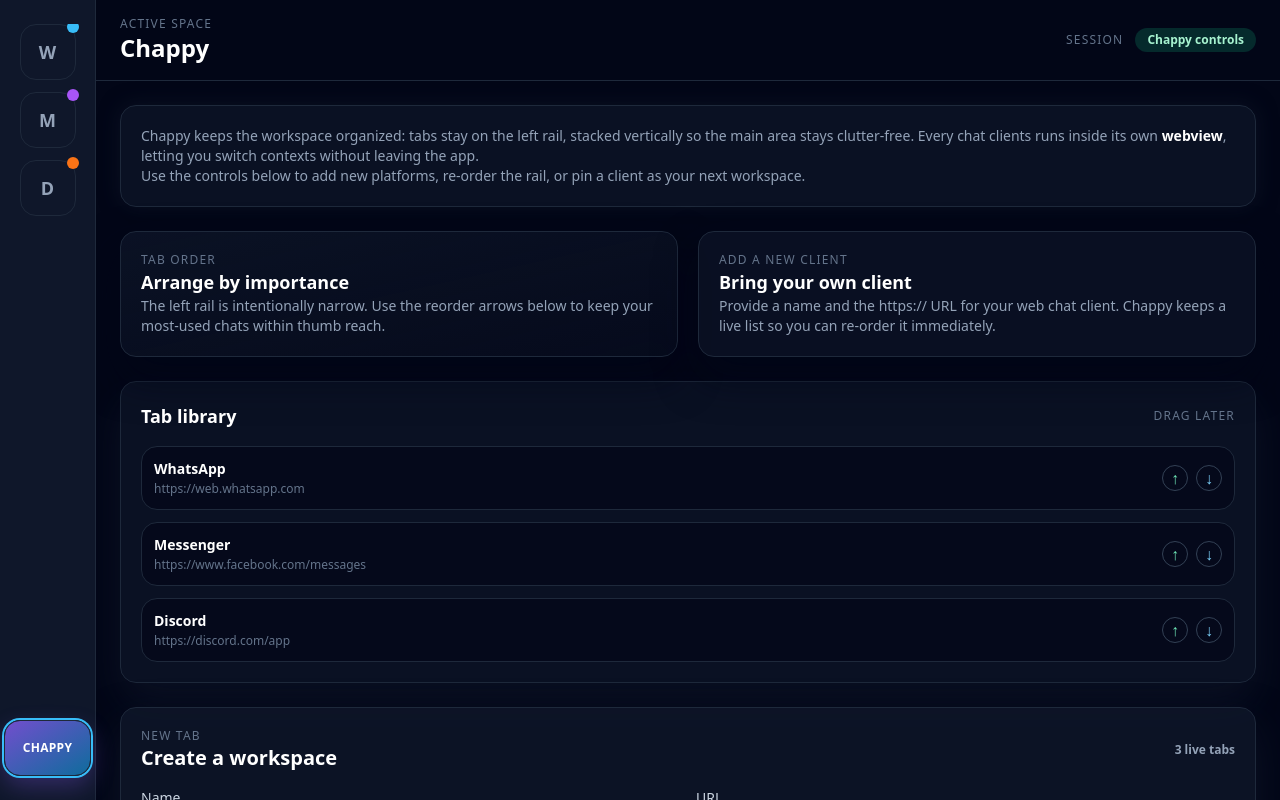
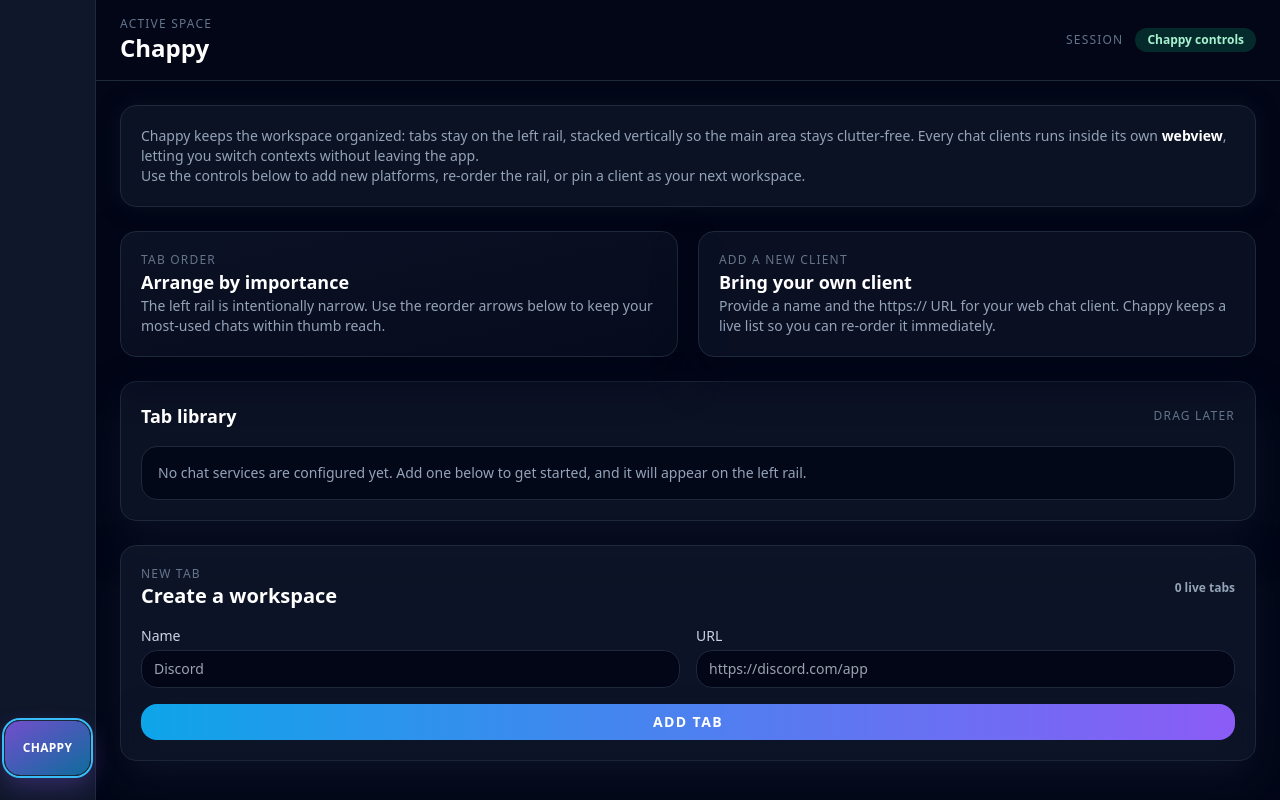
Before and after one commit to regularsteven/chappy, a Vue app: page / in a window 1280 px wide. Built offline with nearby package versions, Linux system fonts and the light colour scheme.

Commit message:
feat: start empty and allow removing tabs

```diff
--- a/src/renderer/App.vue
+++ b/src/renderer/App.vue
@@ -83,7 +83,7 @@
                 <h2 class="text-lg font-semibold text-white">Tab library</h2>
                 <span class="text-xs uppercase tracking-widest text-slate-500">Drag later</span>
               </div>
-              <ul class="mt-4 space-y-3">
+              <ul v-if="tabs.length" class="mt-4 space-y-3">
                 <li
                   v-for="(tab, index) in tabs"
                   :key="tab.id"
@@ -108,9 +108,18 @@
                     >
                       ↓
                     </button>
+                    <button
+                      class="rounded-full border border-slate-700 px-2 text-rose-300 hover:bg-rose-400/10"
+                      @click="removeTab(tab.id)"
+                    >
+                      ✕
+                    </button>
                   </div>
                 </li>
               </ul>
+              <div v-else class="mt-4 rounded-2xl border border-slate-800 bg-slate-950/80 p-4 text-sm text-slate-400">
+                No chat services are configured yet. Add one below to get started, and it will appear on the left rail.
+              </div>
             </div>
 
             <form
@@ -271,4 +280,11 @@
   updated.splice(targetIndex, 0, moved);
   tabs.value = updated;
 };
+
+const removeTab = (id) => {
+  tabs.value = tabs.value.filter((tab) => tab.id !== id);
+  if (activeTabId.value === id) {
+    activeTabId.value = 'chappy';
+  }
+};
 </script>
--- a/src/renderer/data/defaultTabs.mjs
+++ b/src/renderer/data/defaultTabs.mjs
@@ -1,22 +1,3 @@
 export const accentColors = ['#38bdf8', '#a855f7', '#f97316', '#10b981', '#f43f5e'];
 
-export const defaultTabs = [
-  {
-    id: 'whatsapp',
-    title: 'WhatsApp',
-    url: 'https://web.whatsapp.com',
-    color: accentColors[0]
-  },
-  {
-    id: 'messenger',
-    title: 'Messenger',
-    url: 'https://www.facebook.com/messages',
-    color: accentColors[1]
-  },
-  {
-    id: 'discord',
-    title: 'Discord',
-    url: 'https://discord.com/app',
-    color: accentColors[2]
-  }
-];
+export const defaultTabs = [];
```
Also changed, not shown: scripts/check-tabs.mjs (+5 -9 lines), 1 other file (tests, documents, lock files or other folders).
